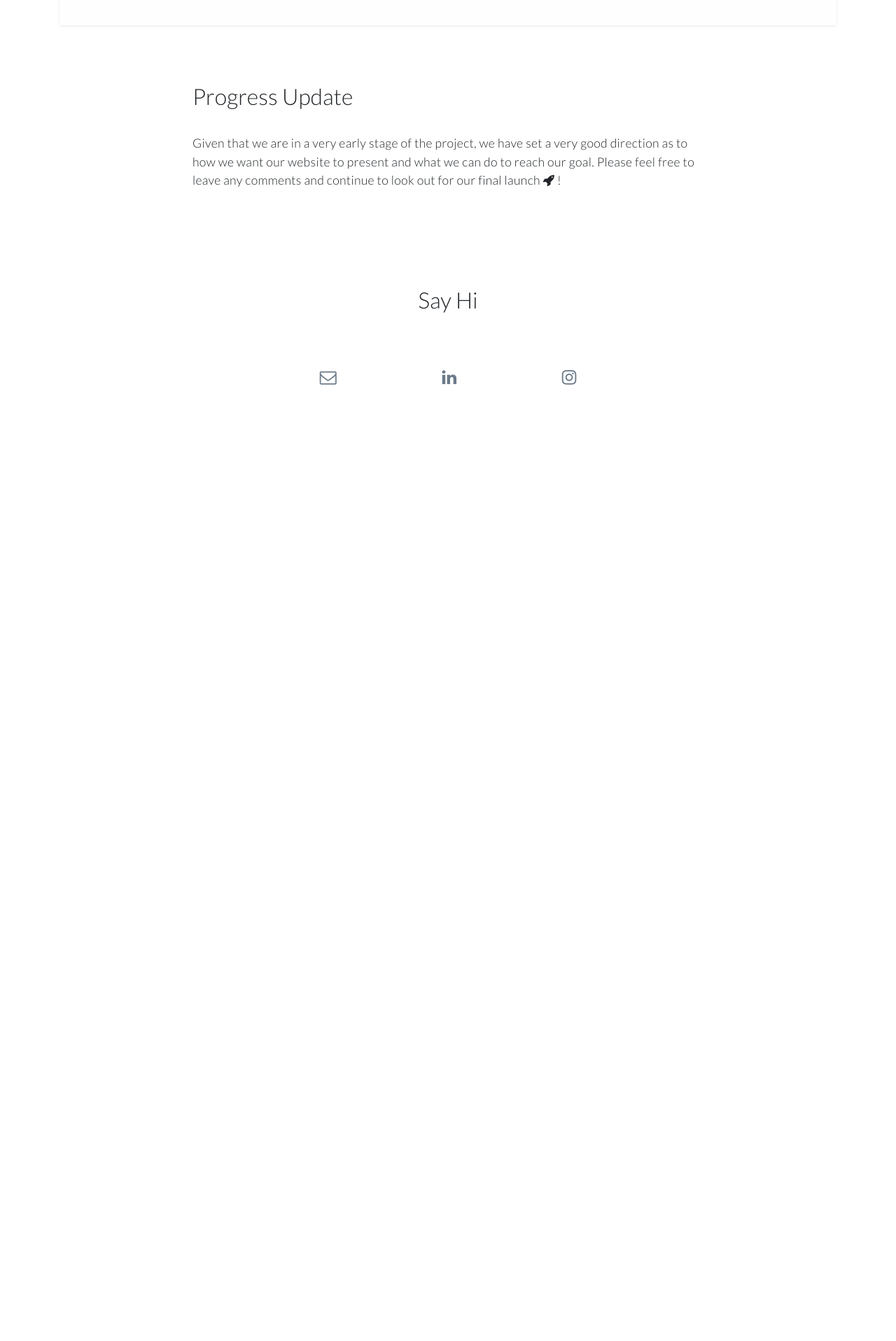
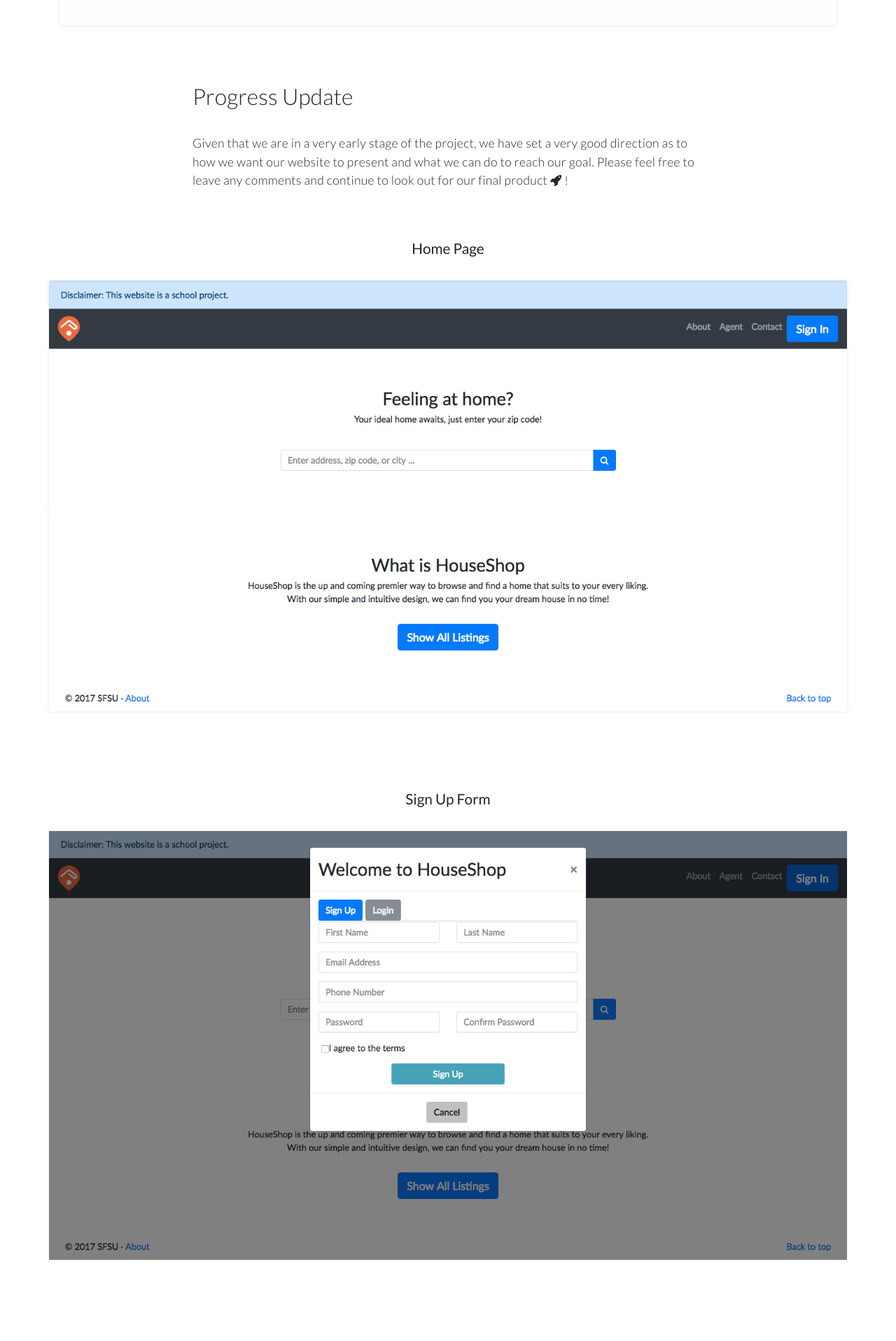
Before and after one commit to khanhngg/khanhngg.github.io, a Jekyll site: the page built from project-realestate.html, in a window 1280 px wide. Shown: the part 3873-5790 px from the top of the page at 70% size. Built offline with Jekyll 4.4.1, drawn with Linux system fonts in a browser that asks for light colours; nearby versions of some CDN libraries; before the commit the page ends 4537 px from its top, so only the background shows below that; some of the changed text lies outside the part shown.

Commit message:
update real estate project ui

```diff
--- a/css/style.css
+++ b/css/style.css
@@ -146,6 +146,16 @@
     box-shadow: 0 1px 4px 0 rgba(99,114,130,.15);
 }
 
+.image-section {
+    text-align: center;
+    padding: 5% 0;
+}
+
+.image-section h3 {
+    font-weight: 400;
+    margin-bottom: 3%;
+}
+
 .image-bg {
     /*padding-top: 56.25%;   450px/800px = 0.5625 */
     /*background-size: cover;*/
--- a/project-realestate.html
+++ b/project-realestate.html
@@ -27,7 +27,7 @@
                 <h2>tl;dr</h2>
                 <p>
                     Building real estate website which helps users easily browse, buy, or sell houses as well as listing agents to promote properties and provide consultant services. In a team of 6 students at <strong><i>SFSU</i></strong>, I am the <strong><i>front end lead</i></strong> and will be bringing my design perspective into the product as we make implementation decisions. The website is still in progress and will continue to develop throughout the upcoming months
-                    <a href="https://sfsuse.com/fa17g09">
+                    <a href="https://sfsuse.com/fa17g09/">
                         <i class="fa fa-external-link" aria-hidden="true"></i>
                     </a>.
                 </p>
@@ -108,11 +108,11 @@
                 </p>
             </div>
         </div>
-        <a href="">
+        <!-- <a href=""> -->
             <figure class="image-content image-bg" style="margin: 0">
                 <img src="../img/project-realestate/realestate_logos.png" alt="Image description" />
             </figure>
-        </a>
+        <!-- </a> -->
     </div>
 </section>
 <!-- /process-step -->
@@ -123,8 +123,38 @@
             <div class="col-lg-8 col-md-10 col-sm-12 div-centered">
                 <h2>Progress Update</h2>
                 <p>
-                    Given that we are in a very early stage of the project, we have set a very good direction as to how we want our website to present and what we can do to reach our goal. Please feel free to leave any comments and continue to look out for our final launch  <i class="fa fa-rocket" aria-hidden="true"></i> !
+                    Given that we are in a very early stage of the project, we have set a very good direction as to how we want our website to present and what we can do to reach our goal. Please feel free to leave any comments and continue to look out for our final product  <i class="fa fa-rocket" aria-hidden="true"></i> !
                 </p>
+            </div>
+            <div class="col-lg-12 image-section">
+                <h3>Home Page</h3>
+                <figure class="image-content image-bg" style="margin: 0">
+                    <img src="../img/project-realestate/home.png" alt="Image description" />
+                </figure>
+            </div>
+            <div class="col-lg-12 image-section">
+                <h3>Sign Up Form</h3>
+                 <figure class="image-content image-bg" style="margin: 0">
+                    <img src="../img/project-realestate/sign_up.png" alt="Image description" />
+                </figure>
+            </div>
+            <div class="col-lg-12 image-section">
+                <h3>Log In Form</h3>
+                 <figure class="image-content image-bg" style="margin: 0">
+                    <img src="../img/project-realestate/log_in.png" alt="Image description" />
+                </figure>
+            </div>
+            <div class="col-lg-12 image-section">
+                <h3>Search Page</h3>
+                 <figure class="image-content image-bg" style="margin: 0">
+                    <img src="../img/project-realestate/search.png" alt="Image description" />
+                </figure>
+            </div>
+            <div class="col-lg-12 image-section">
+                <h3>Listing Page</h3>
+                 <figure class="image-content image-bg" style="margin: 0">
+                    <img src="../img/project-realestate/listing.png" alt="Image description" />
+                </figure>
             </div>
         </div>
     </div>
```
Also changed, not shown: img/project-realestate/home.png (added), img/project-realestate/listing.png (added), img/project-realestate/log_in.png (added), img/project-realestate/search.png (added), img/project-realestate/sign_up.png (added), 2 other files.
